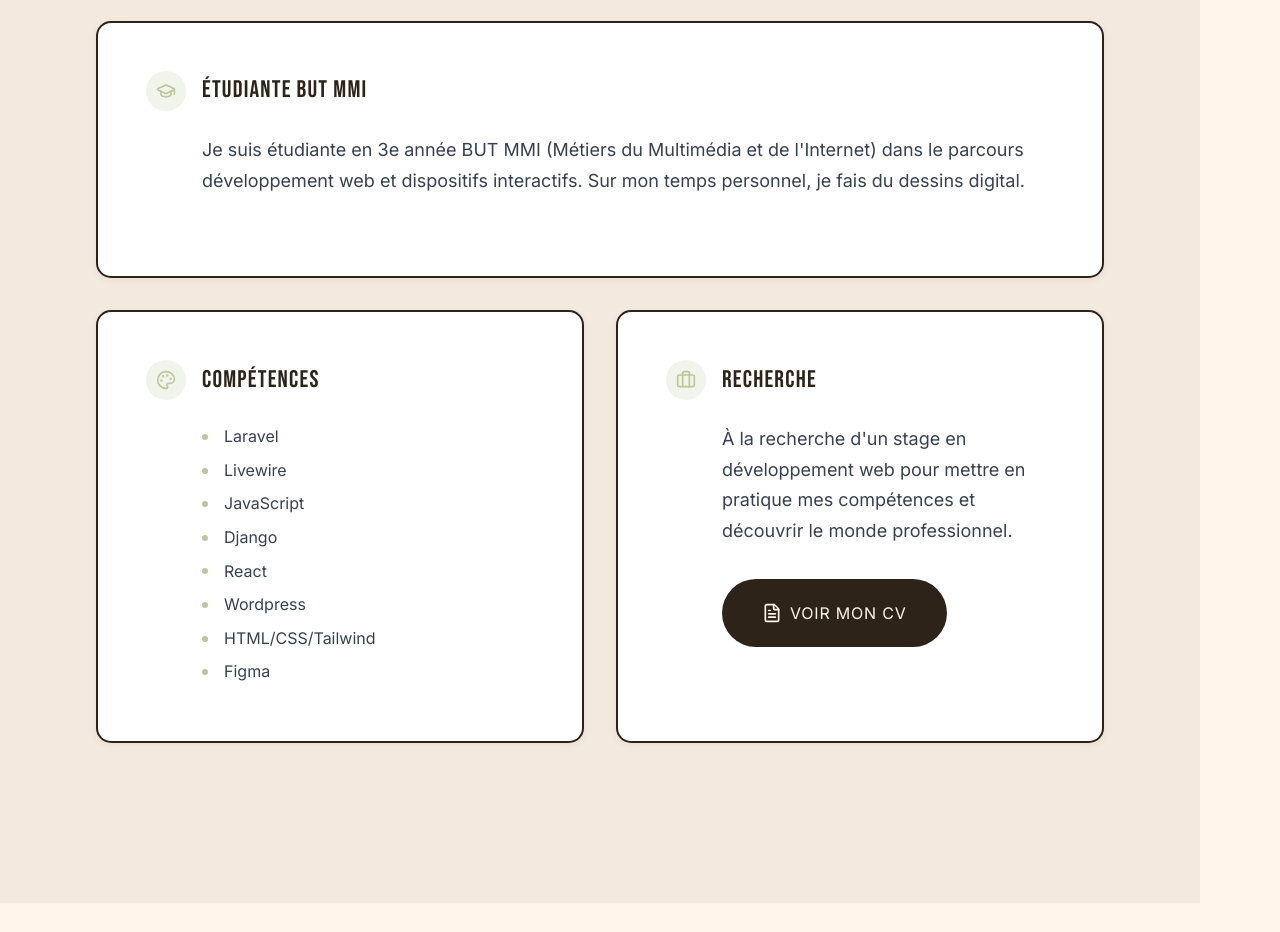
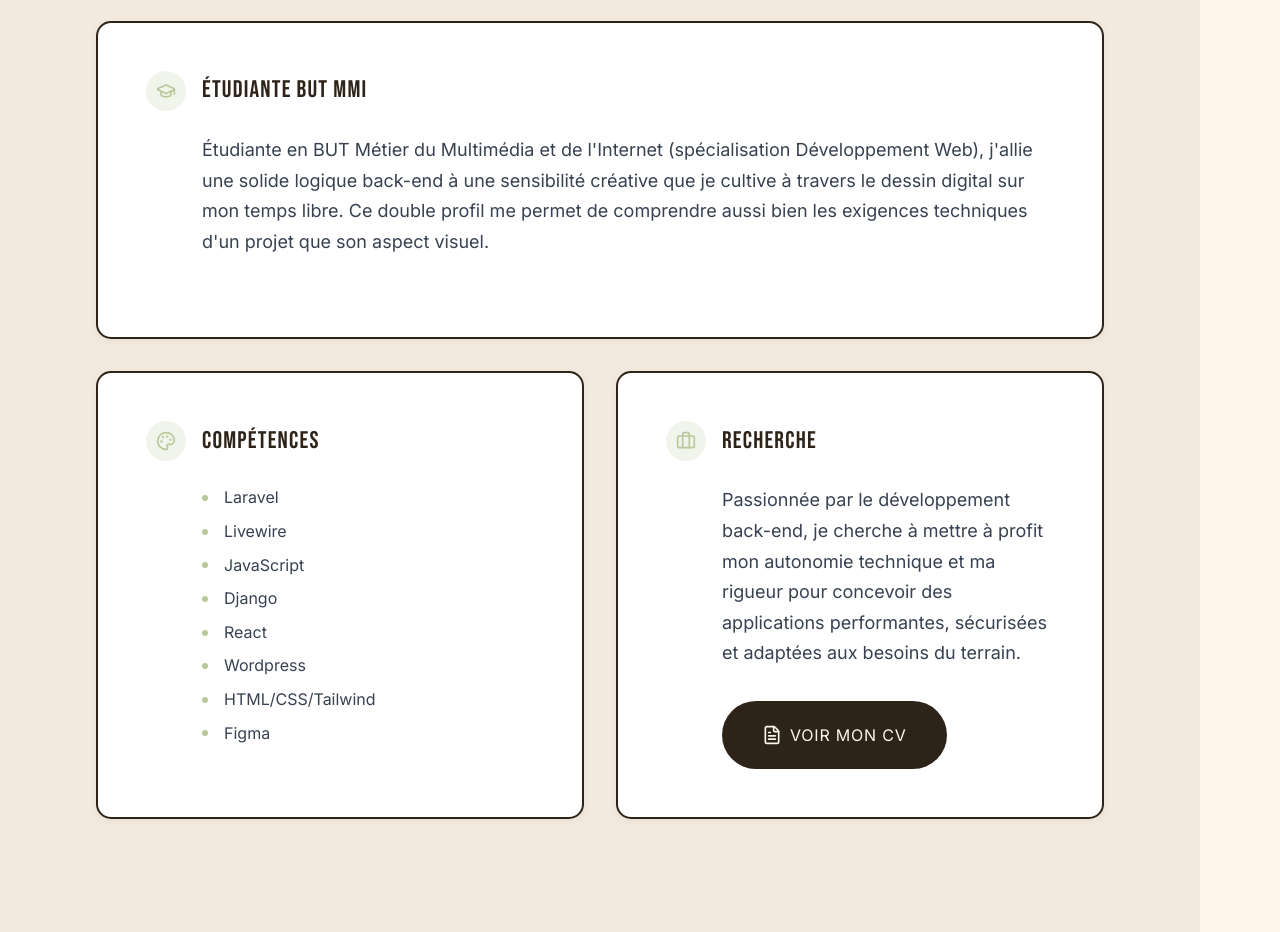
Before and after one commit to MahCelestine/Portfolio, a React (Vite) app: page / in a window 1280 px wide. Shown: the part 1380-2312 px from the top of the page. Built offline with nearby package versions, Linux system fonts and the light colour scheme; the HTML template or start-up script is replaced by a standard one; a web font is replaced by a local one.

Commit message:
modification de texte de présentation

```diff
--- a/src/components/About/About.jsx
+++ b/src/components/About/About.jsx
@@ -33,9 +33,7 @@ const About = () => {
               </div>
               <h4 className="student-title">ÉTUDIANTE BUT MMI</h4>
             </div>
-            <p className="student-description">
-              Je suis étudiante en 3e année BUT MMI (Métiers du Multimédia et de l'Internet)
-              dans le parcours développement web et dispositifs interactifs. Sur mon temps personnel, je fais du dessins digital.
+            <p className="student-description">Étudiante en BUT Métier du Multimédia et de l'Internet (spécialisation Développement Web), j'allie une solide logique back-end à une sensibilité créative que je cultive à travers le dessin digital sur mon temps libre. Ce double profil me permet de comprendre aussi bien les exigences techniques d'un projet que son aspect visuel.
             </p>
           </div>
 
@@ -64,8 +62,7 @@ const About = () => {
               <h4 className="student-title">Recherche</h4>
             </div>
             <p className="student-description">
-              À la recherche d'un stage en développement web pour mettre en pratique
-              mes compétences et découvrir le monde professionnel.
+              Passionnée par le développement back-end, je cherche à mettre à profit mon autonomie technique et ma rigueur pour concevoir des applications performantes, sécurisées et adaptées aux besoins du terrain.
             </p>
             <button
               onClick={handleCVClick}
```
Also changed, not shown: src/components/Banner/Banner.jsx (+0 -7 lines).
